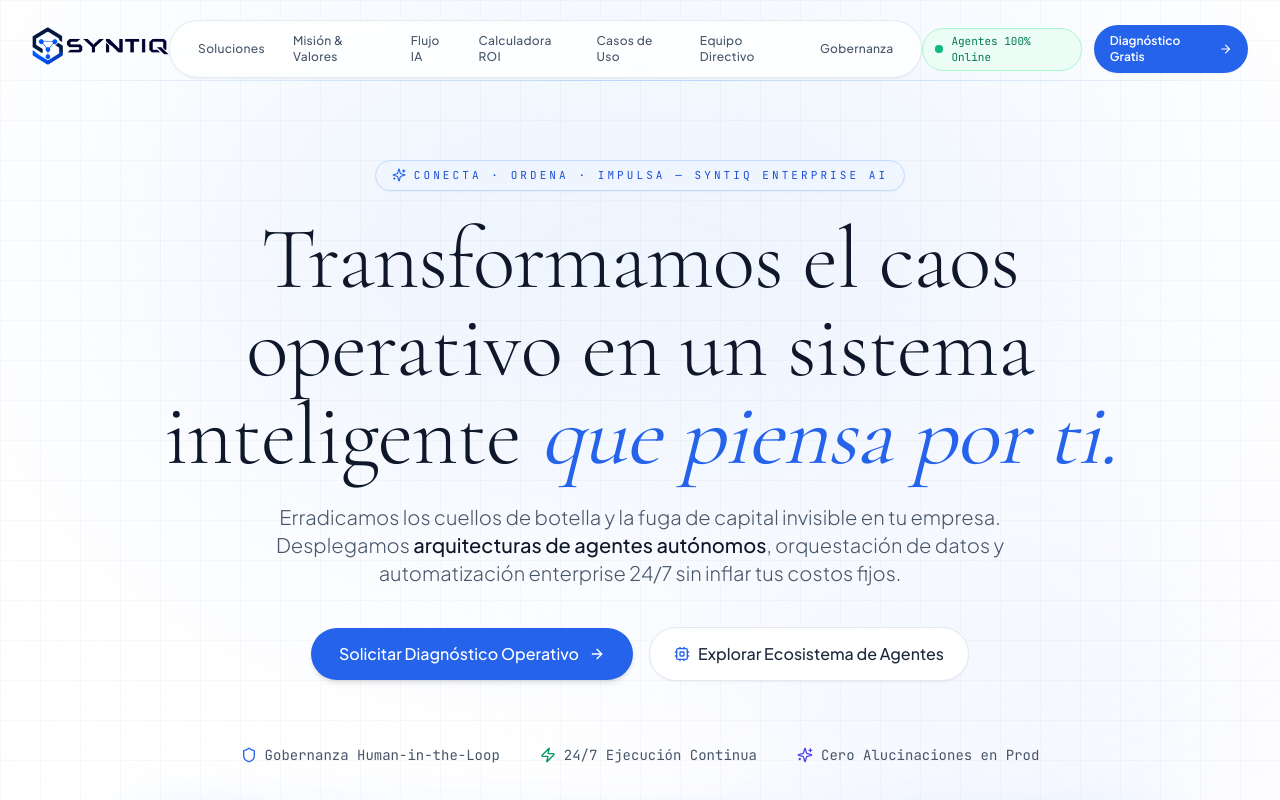
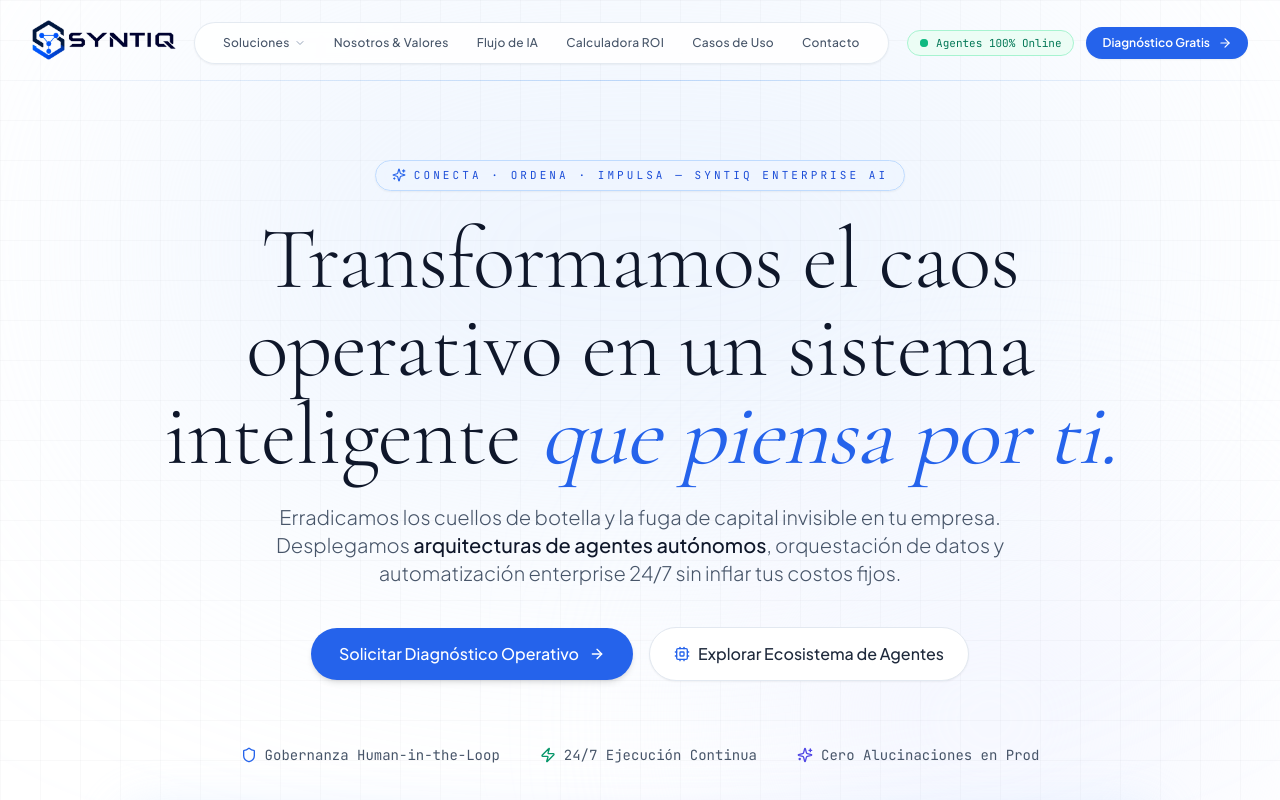
Before and after one commit to alamozuna/syntiq-web, a Next.js app: page / in a window 1280 px wide. Shown: the top 800 px of the page. Built offline with nearby package versions, Linux system fonts and the light colour scheme.

Commit message:
feat: actualizar layout, page, navbar, footer, brand y authority bar

```diff
--- a/src/app/layout.tsx
+++ b/src/app/layout.tsx
@@ -1,6 +1,7 @@
 import type { Metadata, Viewport } from "next";
 import { Cormorant_Garamond, Plus_Jakarta_Sans, JetBrains_Mono } from "next/font/google";
 import "./globals.css";
+import JsonLd from "@/components/seo/JsonLd";
 
 const cormorant = Cormorant_Garamond({
   subsets: ["latin"],
@@ -25,22 +26,31 @@ const jetbrains = JetBrains_Mono({
 });
 
 export const metadata: Metadata = {
-  title: "SyntIQ | Transformamos el caos operativo en un sistema inteligente",
+  metadataBase: new URL("https://syntiq.ai"),
+  title: {
+    default: "SyntIQ | Infraestructura de IA & Agentes Autónomos para Empresas",
+    template: "%s | SyntIQ Enterprise AI",
+  },
   description:
     "Infraestructura tecnológica y soluciones avanzadas de Inteligencia Artificial, Agentes Autónomos y Data Engineering para empresas. Conecta · Ordena · Impulsa.",
   keywords: [
     "SyntIQ",
     "Inteligencia Artificial para Empresas",
+    "Agentes Autónomos",
     "Automatización de Procesos",
-    "Agentes Autónomos",
     "Data Engineering",
-    "n8n AI Workflows",
+    "n8n Workflows",
+    "Gobernanza de IA",
+    "Human in the Loop",
     "Auditoría Operativa IA",
-    "Gobernanza de IA",
+    "ISO 13485 IA",
   ],
   authors: [{ name: "SyntIQ Enterprise AI" }],
   creator: "SyntIQ",
   publisher: "SyntIQ",
+  alternates: {
+    canonical: "/",
+  },
   icons: {
     icon: "/assets/icon-syntiq.png",
     apple: "/assets/icon-syntiq.png",
@@ -49,10 +59,10 @@ export const metadata: Metadata = {
     type: "website",
     locale: "es_ES",
     url: "https://syntiq.ai",
-    title: "SyntIQ | Enterprise AI & Autonomous Operations",
+    siteName: "SyntIQ Enterprise AI",
+    title: "SyntIQ | Infraestructura de IA & Agentes Autónomos para Empresas",
     description:
-      "Erradicamos los cuellos de botella y transformamos la ineficiencia en rentabilidad neta mediante sistemas inteligentes.",
-    siteName: "SyntIQ",
+      "Erradicamos los cuellos de botella y transformamos la ineficiencia en rentabilidad neta mediante sistemas inteligentes y agentes autónomos 24/7.",
     images: [
       {
         url: "/assets/logo-syntiq.png",
@@ -64,17 +74,77 @@ export const metadata: Metadata = {
   },
   twitter: {
     card: "summary_large_image",
-    title: "SyntIQ | Enterprise AI & Autonomous Operations",
+    title: "SyntIQ | Infraestructura de IA & Agentes Autónomos para Empresas",
     description:
       "Transformamos el caos operativo en un sistema inteligente que piensa por ti.",
     images: ["/assets/logo-syntiq.png"],
   },
+  robots: {
+    index: true,
+    follow: true,
+    googleBot: {
+      index: true,
+      follow: true,
+      "max-video-preview": -1,
+      "max-image-preview": "large",
+      "max-snippet": -1,
+    },
+  },
 };
 
 export const viewport: Viewport = {
-  themeColor: "#FFFFFF",
+  themeColor: "#0F172A",
   width: "device-width",
   initialScale: 1,
+};
+
+const organizationSchema = {
+  "@context": "https://schema.org",
+  "@graph": [
+    {
+      "@type": "Organization",
+      "@id": "https://syntiq.ai/#organization",
+      name: "SyntIQ Enterprise AI",
+      url: "https://syntiq.ai",
+      logo: "https://syntiq.ai/assets/logo-syntiq.png",
+      description:
+        "Infraestructura tecnológica y soluciones avanzadas de Inteligencia Artificial, Agentes Autónomos y Data Engineering para empresas.",
+      slogan: "Conecta · Ordena · Impulsa",
+      founder: [
+        {
+          "@type": "Person",
+          name: "Bryan Villar Sánchez",
+          jobTitle: "Ingeniero de Operaciones e IA",
+        },
+        {
+          "@type": "Person",
+          name: "Alam Antonio Ozuna Silva",
+          jobTitle: "Estrategia de Negocios & Análisis de Datos",
+        },
+        {
+          "@type": "Person",
+          name: "Laura Nicole Espino Andújar",
+          jobTitle: "Legal, Cumplimiento & Propiedad Intelectual",
+        },
+        {
+          "@type": "Person",
+          name: "Karyleydi Ortiz Segura",
+          jobTitle: "Comercio Internacional & Experiencia de Cliente",
+        },
+      ],
+      sameAs: [],
+    },
+    {
+      "@type": "WebSite",
+      "@id": "https://syntiq.ai/#website",
+      url: "https://syntiq.ai",
+      name: "SyntIQ",
+      publisher: {
+        "@id": "https://syntiq.ai/#organization",
+      },
+      inLanguage: "es",
+    },
+  ],
 };
 
 export default function RootLayout({
@@ -87,6 +157,9 @@ export default function RootLayout({
       lang="es"
       className={`${cormorant.variable} ${jakarta.variable} ${jetbrains.variable} scroll-smooth`}
     >
+      <head>
+        <JsonLd data={organizationSchema} />
+      </head>
       <body className="antialiased selection:bg-blue-600/20 selection:text-slate-900 bg-white text-slate-900 min-h-screen">
         {children}
       </body>
--- a/src/app/page.tsx
+++ b/src/app/page.tsx
@@ -10,6 +10,7 @@ import RoiCalculator from "@/components/calculator/RoiCalculator";
 import UseCasesSection from "@/components/use-cases/UseCasesSection";
 import TeamSection from "@/components/team/TeamSection";
 import BlueprintSection from "@/components/lead-magnet/BlueprintSection";
+import FaqSection from "@/components/faq/FaqSection";
 import DiagnosticForm from "@/components/contact/DiagnosticForm";
 import Footer from "@/components/layout/Footer";
 
@@ -49,7 +50,10 @@ export default function Home() {
       {/* Lead Magnet: The Autonomous Agent Architecture Blueprint */}
       <BlueprintSection />
 
-      {/* 07. Interactive Operative Diagnostic & Strategic Contact */}
+      {/* 07. Frequently Asked Questions (WAI-ARIA Accordion & Schema.org FAQPage) */}
+      <FaqSection />
+
+      {/* 08. Interactive Operative Diagnostic & Strategic Contact */}
       <DiagnosticForm />
 
       {/* Corporate Enterprise Footer */}
--- a/src/components/brand/BrandLogo.tsx
+++ b/src/components/brand/BrandLogo.tsx
@@ -32,7 +32,7 @@ export default function BrandLogo({
       <div className={`relative inline-flex items-center select-none ${className}`}>
         <Image
           src="/assets/icon-syntiq.webp"
-          alt="SyntIQ Isotipo"
+          alt="Isotipo de SyntIQ Enterprise AI"
           width={120}
           height={148}
           className={`${heightClasses[size]} w-auto object-contain transition-transform duration-300 group-hover:scale-105`}
@@ -47,7 +47,7 @@ export default function BrandLogo({
       {/* Official Master Logo with authentic geometric custom typography */}
       <Image
         src={isLight ? "/assets/logo-syntiq-light.webp" : "/assets/logo-syntiq-dark.webp"}
-        alt="SyntIQ Enterprise AI"
+        alt="SyntIQ Enterprise AI — Logotipo Oficial"
         width={360}
         height={100}
         className={`${heightClasses[size]} w-auto object-contain transition-transform duration-300 group-hover:scale-[1.02]`}
--- a/src/components/layout/Footer.tsx
+++ b/src/components/layout/Footer.tsx
@@ -16,7 +16,7 @@ export default function Footer() {
         <div className="grid grid-cols-1 md:grid-cols-2 lg:grid-cols-5 gap-8">
           {/* Col 1 & 2: Brand & Ethos */}
           <div className="lg:col-span-2 space-y-4">
-            <Link href="/" className="inline-block">
+            <Link href="/" className="inline-block" aria-label="SyntIQ - Inicio">
               <BrandLogo size="md" variant="light" />
             </Link>
 
@@ -38,24 +38,24 @@ export default function Footer() {
             </span>
             <ul className="space-y-2 text-slate-300">
               <li>
-                <a href="#soluciones" className="hover:text-blue-400 transition-colors">
-                  Motor Productizado (PyMEs)
-                </a>
+                <Link href="/servicios" className="hover:text-blue-400 transition-colors">
+                  Todas las Soluciones
+                </Link>
               </li>
               <li>
-                <a href="#soluciones" className="hover:text-blue-400 transition-colors">
-                  Motor Consultivo (Enterprise)
-                </a>
+                <Link href="/servicios/motor-productizado" className="hover:text-blue-400 transition-colors">
+                  Motor Productizado (PyMEs)
+                </Link>
               </li>
               <li>
-                <a href="#gobernanza" className="hover:text-blue-400 transition-colors">
-                  Gobernanza & Blindaje Legal
-                </a>
+                <Link href="/servicios/motor-consultivo" className="hover:text-blue-400 transition-colors">
+                  Motor Consultivo (Enterprise)
+                </Link>
               </li>
               <li>
-                <a href="#flujo-ia" className="hover:text-blue-400 transition-colors">
-                  Arquitectura Data & Agents
-                </a>
+                <Link href="/servicios/gobernanza-compliance" className="hover:text-blue-400 transition-colors">
+                  Gobernanza & Blindaje Legal
+                </Link>
               </li>
             </ul>
           </div>
@@ -63,28 +63,28 @@ export default function Footer() {
           {/* Col 4: Recursos & Casos */}
           <div className="space-y-3">
             <span className="brand-label text-slate-200 block text-[10px]">
-              RECURSOS & HERRAMIENTAS
+              EMPRESA & RECURSOS
             </span>
             <ul className="space-y-2 text-slate-300">
               <li>
-                <a href="#calculadora" className="hover:text-blue-400 transition-colors">
-                  Calculadora de Retorno (ROI)
-                </a>
+                <Link href="/nosotros" className="hover:text-blue-400 transition-colors">
+                  Sobre Nosotros & Equipo
+                </Link>
               </li>
               <li>
-                <a href="#casos-uso" className="hover:text-blue-400 transition-colors">
+                <Link href="/#casos-uso" className="hover:text-blue-400 transition-colors">
                   Casos de Uso por Industria
-                </a>
+                </Link>
               </li>
               <li>
-                <a href="#filosofia" className="hover:text-blue-400 transition-colors">
-                  Misión, Visión & Valores
-                </a>
+                <Link href="/#calculadora" className="hover:text-blue-400 transition-colors">
+                  Calculadora de Retorno (ROI)
+                </Link>
               </li>
               <li>
-                <a href="#equipo" className="hover:text-blue-400 transition-colors">
-                  Equipo Directivo & Fundadores
-                </a>
+                <Link href="/contacto" className="hover:text-blue-400 transition-colors">
+                  Diagnóstico Operativo Gratuito
+                </Link>
               </li>
             </ul>
           </div>
@@ -110,15 +110,21 @@ export default function Footer() {
           </div>
 
           <div className="flex items-center gap-6">
-            <span>Privacidad & RGPD</span>
-            <span>Términos de Servicio</span>
-            <span>Seguridad & Compliance</span>
+            <Link href="/privacidad" className="hover:text-slate-200 transition-colors">
+              Privacidad & RGPD
+            </Link>
+            <Link href="/terminos" className="hover:text-slate-200 transition-colors">
+              Términos de Servicio
+            </Link>
+            <Link href="/servicios/gobernanza-compliance" className="hover:text-slate-200 transition-colors">
+              Seguridad & Compliance
+            </Link>
           </div>
 
           <button
             type="button"
             onClick={scrollToTop}
-            className="flex items-center gap-1 text-slate-300 hover:text-white transition-colors cursor-pointer"
+            className="flex items-center gap-1 text-slate-300 hover:text-white transition-colors cursor-pointer focus:outline-none focus-visible:ring-1 focus-visible:ring-blue-400 rounded px-1"
           >
             <span>Volver arriba</span>
             <ArrowUp className="w-3.5 h-3.5" />
--- a/src/components/layout/Navbar.tsx
+++ b/src/components/layout/Navbar.tsx
@@ -2,23 +2,17 @@
 
 import React, { useState, useEffect } from "react";
 import Link from "next/link";
-import { Menu, X, ArrowRight } from "lucide-react";
+import { usePathname } from "next/navigation";
+import { Menu, X, ArrowRight, ChevronDown } from "lucide-react";
 import { cn } from "@/lib/utils";
 import BrandLogo from "@/components/brand/BrandLogo";
-
-const NAV_LINKS = [
-  { name: "Soluciones", href: "#soluciones" },
-  { name: "Misión & Valores", href: "#filosofia" },
-  { name: "Flujo IA", href: "#flujo-ia" },
-  { name: "Calculadora ROI", href: "#calculadora" },
-  { name: "Casos de Uso", href: "#casos-uso" },
-  { name: "Equipo Directivo", href: "#equipo" },
-  { name: "Gobernanza", href: "#gobernanza" },
-];
 
 export default function Navbar() {
   const [isScrolled, setIsScrolled] = useState(false);
   const [mobileMenuOpen, setMobileMenuOpen] = useState(false);
+  const [servicesDropdownOpen, setServicesDropdownOpen] = useState(false);
+  const pathname = usePathname();
+  const isHome = pathname === "/";
 
   useEffect(() => {
     const handleScroll = () => {
@@ -28,13 +22,32 @@ export default function Navbar() {
     return () => window.removeEventListener("scroll", handleScroll);
   }, []);
 
+  const navLinks = [
+    {
+      name: "Soluciones",
+      href: "/servicios",
+      isDropdown: true,
+      subLinks: [
+        { name: "Ver Todas las Soluciones", href: "/servicios" },
+        { name: "Motor Productizado (PyMEs)", href: "/servicios/motor-productizado" },
+        { name: "Motor Consultivo (Enterprise)", href: "/servicios/motor-consultivo" },
+        { name: "Gobernanza & Compliance", href: "/servicios/gobernanza-compliance" },
+      ],
+    },
+    { name: "Nosotros & Valores", href: "/nosotros" },
+    { name: "Flujo de IA", href: isHome ? "#flujo-ia" : "/#flujo-ia" },
+    { name: "Calculadora ROI", href: isHome ? "#calculadora" : "/#calculadora" },
+    { name: "Casos de Uso", href: isHome ? "#casos-uso" : "/#casos-uso" },
+    { name: "Contacto", href: "/contacto" },
+  ];
+
   return (
     <header
       className={cn(
         "fixed top-0 left-0 right-0 z-50 transition-all duration-300 px-4 sm:px-6 lg:px-8",
         isScrolled
-          ? "bg-white/90 backdrop-blur-md border-b border-slate-200/90 shadow-sm py-3"
-          : "bg-transparent py-5"
+          ? "bg-white/95 backdrop-blur-md border-b border-slate-200/90 shadow-sm py-3"
+          : "bg-transparent py-4 sm:py-5"
       )}
     >
       <div className="max-w-7xl mx-auto flex items-center justify-between">
@@ -42,21 +55,73 @@ export default function Navbar() {
         <Link
           href="/"
           className="group focus:outline-none focus-visible:ring-2 focus-visible:ring-blue-500 rounded-lg"
+          aria-label="SyntIQ - Ir a la página principal"
         >
           <BrandLogo size="md" variant="dark" />
         </Link>
 
         {/* Desktop Navigation */}
-        <nav className="hidden lg:flex items-center gap-1 bg-white/80 border border-slate-200/90 rounded-full px-4 py-1.5 backdrop-blur-sm shadow-sm">
-          {NAV_LINKS.map((link) => (
-            <a
+        <nav
+          aria-label="Navegación principal"
+          className="hidden lg:flex items-center gap-1 bg-white/85 border border-slate-200/90 rounded-full px-4 py-1.5 backdrop-blur-sm shadow-sm"
+        >
+          {navLinks.map((link) => {
+            if (link.isDropdown) {
+              return (
+                <div
+                  key={link.name}
+                  className="relative"
+                  onMouseEnter={() => setServicesDropdownOpen(true)}
+                  onMouseLeave={() => setServicesDropdownOpen(false)}
+                >
+                  <Link
+                    href={link.href}
+                    className={cn(
+                      "text-xs font-medium tracking-wide text-slate-600 hover:text-blue-600 px-3 py-1.5 rounded-full transition-colors duration-200 hover:bg-slate-50 inline-flex items-center gap-1",
+                      pathname.startsWith("/servicios") && "text-blue-600 font-semibold bg-blue-50/60"
+                    )}
+                  >
+                    <span>{link.name}</span>
+                    <ChevronDown className="w-3 h-3 text-slate-400" />
+                  </Link>
+
+                  {/* Dropdown Menu */}
+                  {servicesDropdownOpen && (
+                    <div className="absolute top-full left-0 mt-1 w-64 bg-white border border-slate-200 rounded-2xl p-2 shadow-xl backdrop-blur-lg animate-in fade-in-50 zoom-in-95 duration-150">
+                      {link.subLinks?.map((sub) => (
+                        <Link
+                          key={sub.name}
+                          href={sub.href}
+                          onClick={() => setServicesDropdownOpen(false)}
+                          className={cn(
+                            "block px-3 py-2 rounded-xl text-xs text-slate-700 hover:text-blue-600 hover:bg-slate-50 transition-colors font-medium",
+                            pathname === sub.href && "text-blue-600 bg-blue-50 font-semibold"
+                          )}
+                        >
+                          {sub.name}
+                        </Link>
+                      ))}
+                    </div>
+                  )}
+                </div>
+              );
+            }
+
+            const isActive = pathname === link.href;
+
+            return (
+              <Link
                 key={link.name}
                 href={link.href}
-              className="text-xs font-medium tracking-wide text-slate-600 hover:text-blue-600 px-3 py-1.5 rounded-full transition-colors duration-200 hover:bg-slate-50"
+                className={cn(
+                  "text-xs font-medium tracking-wide text-slate-600 hover:text-blue-600 px-3 py-1.5 rounded-full transition-colors duration-200 hover:bg-slate-50",
+                  isActive && "text-blue-600 font-semibold bg-blue-50/60"
+                )}
               >
                 {link.name}
-            </a>
-          ))}
+              </Link>
+            );
+          })}
         </nav>
 
         {/* Status Pill & CTA */}
@@ -70,22 +135,22 @@ export default function Navbar() {
             <span className="md:hidden">Online</span>
           </div>
 
-          <a
-            href="#diagnostico"
+          <Link
+            href="/contacto"
             className="group relative inline-flex items-center gap-2 bg-blue-600 hover:bg-blue-700 text-white text-xs font-semibold px-4 py-2 rounded-full transition-all duration-300 shadow-sm hover:shadow-md hover:scale-[1.02] active:scale-[0.98]"
           >
             <span>Diagnóstico Gratis</span>
             <ArrowRight className="w-3.5 h-3.5 transition-transform duration-300 group-hover:translate-x-0.5" />
-          </a>
+          </Link>
         </div>
 
         {/* Mobile menu trigger */}
         <button
           type="button"
           onClick={() => setMobileMenuOpen(!mobileMenuOpen)}
-          className="lg:hidden p-2 rounded-lg bg-white border border-slate-200 text-slate-700 hover:text-slate-900 shadow-sm"
+          className="lg:hidden p-2 rounded-lg bg-white border border-slate-200 text-slate-700 hover:text-slate-900 shadow-sm focus:outline-none focus-visible:ring-2 focus-visible:ring-blue-500"
           aria-expanded={mobileMenuOpen}
-          aria-label="Abrir menú de navegación"
+          aria-label={mobileMenuOpen ? "Cerrar menú de navegación" : "Abrir menú de navegación"}
         >
           {mobileMenuOpen ? <X className="w-6 h-6" /> : <Menu className="w-6 h-6" />}
         </button>
@@ -93,34 +158,62 @@ export default function Navbar() {
 
       {/* Mobile Drawer */}
       {mobileMenuOpen && (
-        <div className="lg:hidden mt-3 p-4 bg-white/95 border border-slate-200 rounded-2xl backdrop-blur-xl shadow-xl space-y-3">
+        <div className="lg:hidden mt-3 p-4 bg-white/98 border border-slate-200 rounded-2xl backdrop-blur-xl shadow-xl space-y-3">
           <div className="flex items-center justify-between pb-3 border-b border-slate-100">
             <div className="flex items-center gap-2 text-xs text-emerald-700 font-mono">
               <span className="h-2 w-2 rounded-full bg-emerald-500 animate-pulse"></span>
               <span>Sistemas Agénticos Activos</span>
             </div>
           </div>
-          <div className="grid gap-2">
-            {NAV_LINKS.map((link) => (
-              <a
+          <div className="grid gap-1">
+            {navLinks.map((link) => {
+              if (link.isDropdown) {
+                return (
+                  <div key={link.name} className="space-y-1">
+                    <div className="text-xs font-mono text-slate-400 px-3 pt-2 uppercase tracking-wider">
+                      {link.name}
+                    </div>
+                    {link.subLinks?.map((sub) => (
+                      <Link
+                        key={sub.name}
+                        href={sub.href}
+                        onClick={() => setMobileMenuOpen(false)}
+                        className={cn(
+                          "block text-sm font-medium text-slate-700 hover:text-blue-600 py-1.5 px-3 rounded-lg hover:bg-slate-50 transition-colors pl-5",
+                          pathname === sub.href && "text-blue-600 bg-blue-50 font-semibold"
+                        )}
+                      >
+                        {sub.name}
+                      </Link>
+                    ))}
+                  </div>
+                );
+              }
+
+              return (
+                <Link
                   key={link.name}
                   href={link.href}
                   onClick={() => setMobileMenuOpen(false)}
-                className="text-sm font-medium text-slate-700 hover:text-blue-600 py-2 px-3 rounded-lg hover:bg-slate-50 transition-colors"
+                  className={cn(
+                    "text-sm font-medium text-slate-700 hover:text-blue-600 py-2 px-3 rounded-lg hover:bg-slate-50 transition-colors",
+                    pathname === link.href && "text-blue-600 bg-blue-50 font-semibold"
+                  )}
                 >
                   {link.name}
-              </a>
-            ))}
+                </Link>
+              );
+            })}
           </div>
           <div className="pt-2">
-            <a
-              href="#diagnostico"
+            <Link
+              href="/contacto"
               onClick={() => setMobileMenuOpen(false)}
               className="flex items-center justify-center gap-2 w-full bg-blue-600 hover:bg-blue-700 text-white text-sm font-medium py-2.5 rounded-xl shadow-sm"
             >
               <span>Solicitar Diagnóstico Operativo</span>
               <ArrowRight className="w-4 h-4" />
-            </a>
+            </Link>
           </div>
         </div>
       )}
--- a/src/components/social-proof/AuthorityBar.tsx
+++ b/src/components/social-proof/AuthorityBar.tsx
@@ -82,7 +82,7 @@ export default function AuthorityBar() {
                     <Icon className="w-5 h-5" />
                   </div>
                 </div>
-                <h4 className="text-sm font-semibold text-slate-800 mb-1">{stat.label}</h4>
+                <h3 className="text-sm font-semibold text-slate-800 mb-1">{stat.label}</h3>
                 <p className="text-xs text-slate-500 leading-relaxed font-light">{stat.detail}</p>
               </motion.div>
             );
```
Also changed, not shown: eslint.config.mjs (added, +16 -0 lines), src/components/brand/MissionVisionValues.tsx (+4 -4 lines), src/components/team/TeamSection.tsx (+5 -4 lines), .eslintrc.json (added). Lines whose indentation alone changed are shown as unchanged.
